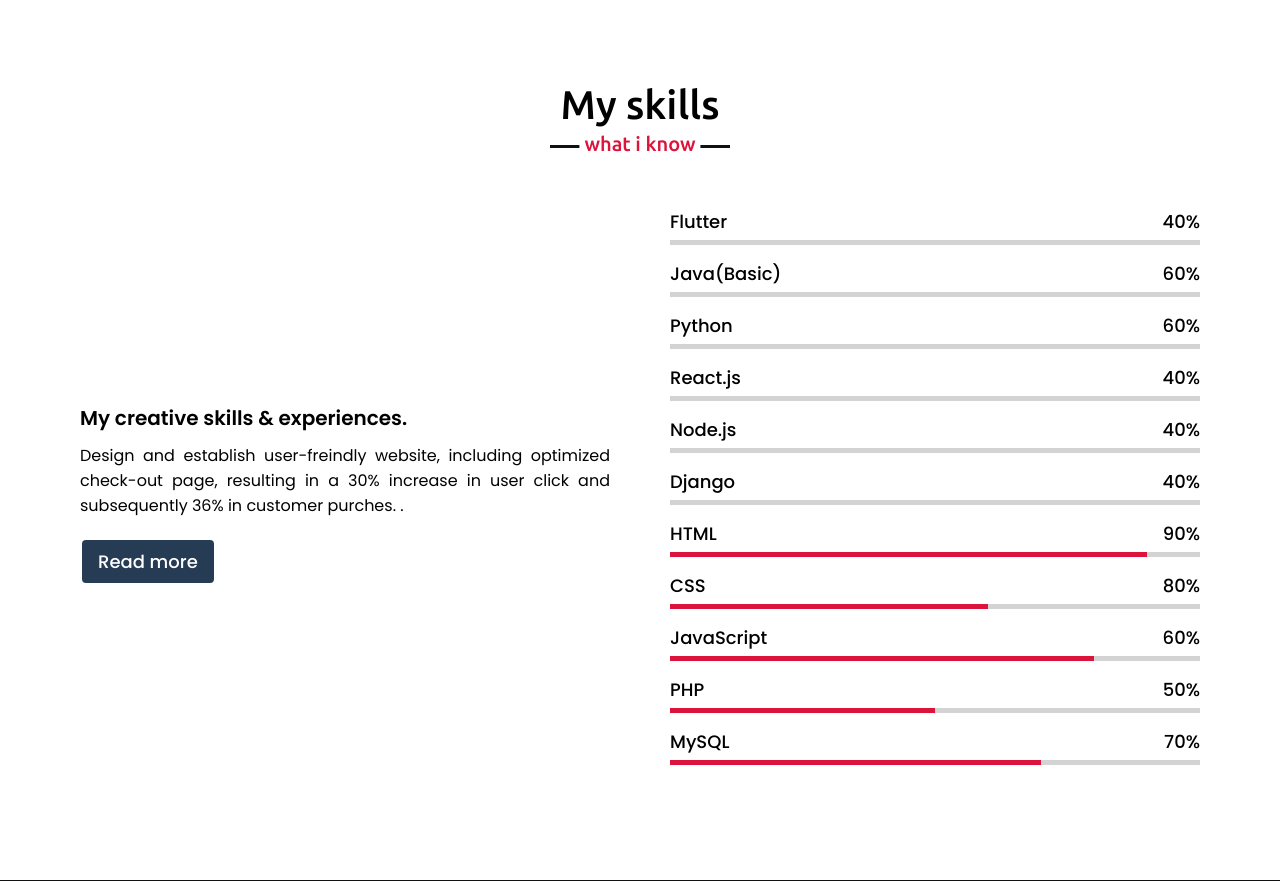
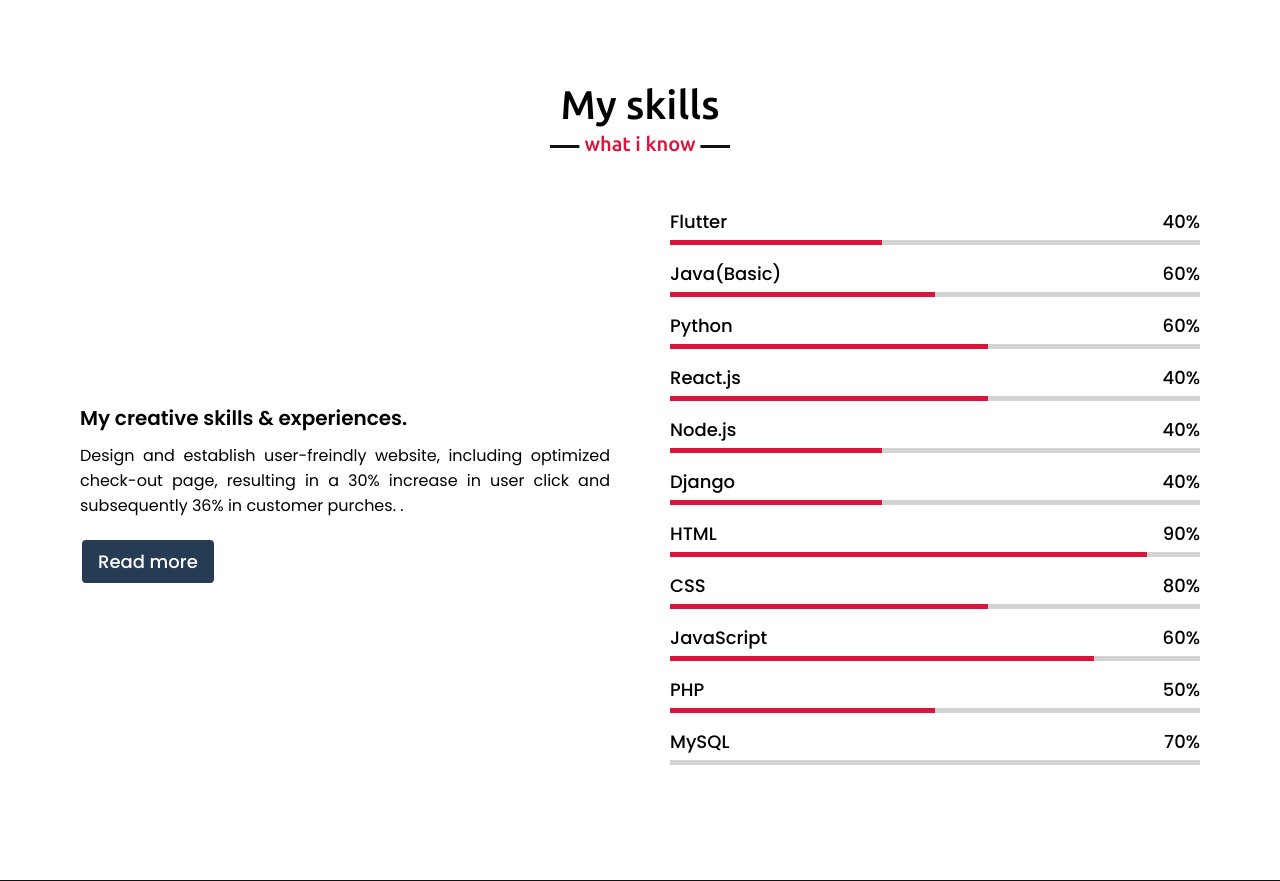
Before and after one commit to vaibhav-karnwal/itsmevaibhavkarnwal, a PHP site: page / in a window 1280 px wide. Shown: the part 2502-3383 px from the top of the page. Run offline with PHP 8.4, Linux system fonts and the light colour scheme; some libraries are stand-ins or nearby versions.

Commit message:
Update style.css

```diff
--- a/css/style.css
+++ b/css/style.css
@@ -434,10 +434,24 @@ section .title::after{
 .skills-content .right .php::before{
     width: 50%;
 }
-.skills-content .right .mysql::before{
-    width: 70%;
+.skills-content .right .django::before{
+    width: 40%;
 }
-
+.skills-content .right .flutter::before{
+    width: 40%;
+}
+.skills-content .right .react::before{
+    width: 60%;
+}
+.skills-content .right .node::before{
+    width: 40%;
+}
+.skills-content .right .java::before{
+    width: 50%;
+}
+.skills-content .right .python::before{
+    width: 60%;
+}
 /* teams section styling */
 .achieve, .score{
     color:#fff;
```
